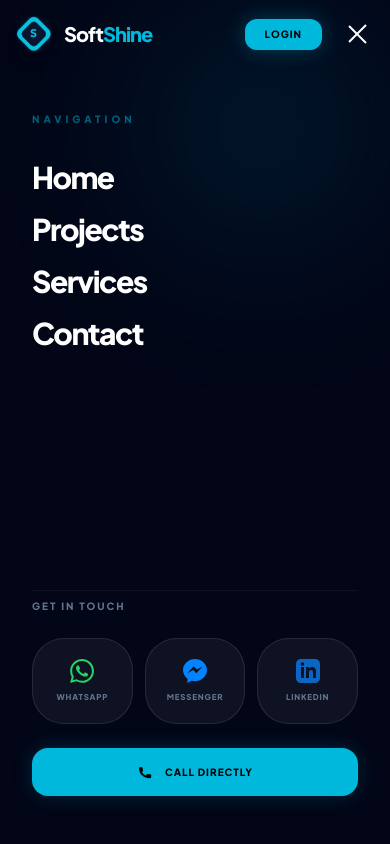
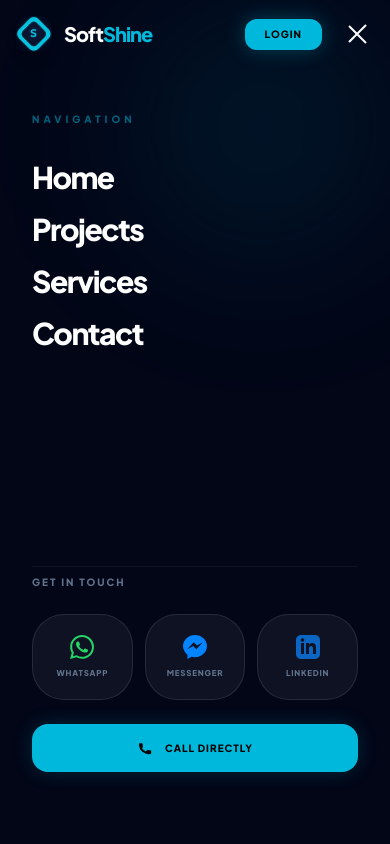
Before and after one commit to parvej236/softshine-frontend, a Vue app: page / in a window 390 px wide. Both pictures are taken after a click on the button 354 px from the left and 34 px from the top of the page. Shown: the top 844 px of the page. Built offline with nearby package versions, Linux system fonts and the light colour scheme.

Commit message:
Updated 3

```diff
--- a/src/components/common/AppNavbar.vue
+++ b/src/components/common/AppNavbar.vue
@@ -61,7 +61,7 @@
               </a>
             </div>
           </nav>
-          <div class="mt-auto pt-2 border-t border-white/5 stagger-item">
+          <div class="mt-auto pt-2 border-t border-white/5 stagger-item mb-6">
             <p class="text-slate-500 text-[10px] font-black uppercase tracking-[0.2em] mb-6">Get in touch</p>
 
             <div class="grid grid-cols-3 gap-3 mb-6">
```
